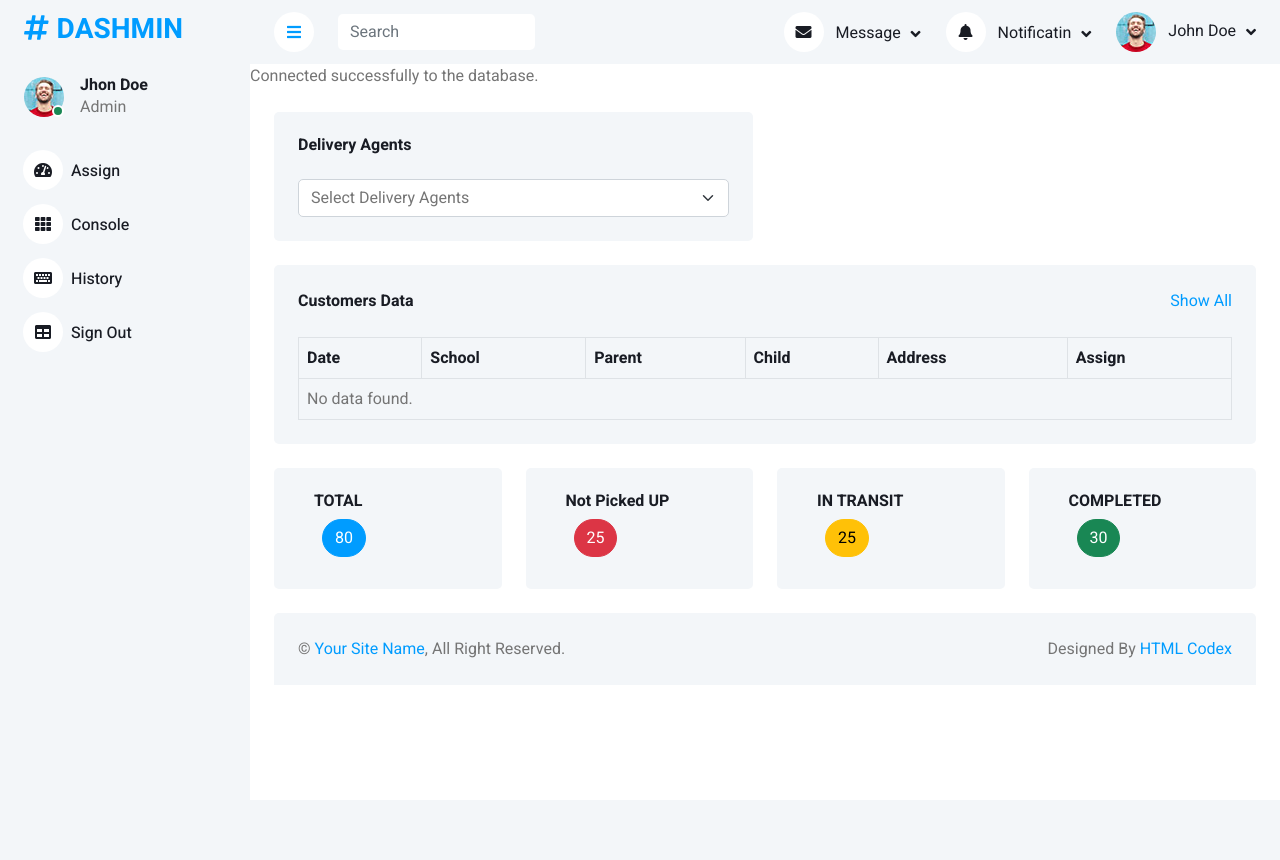
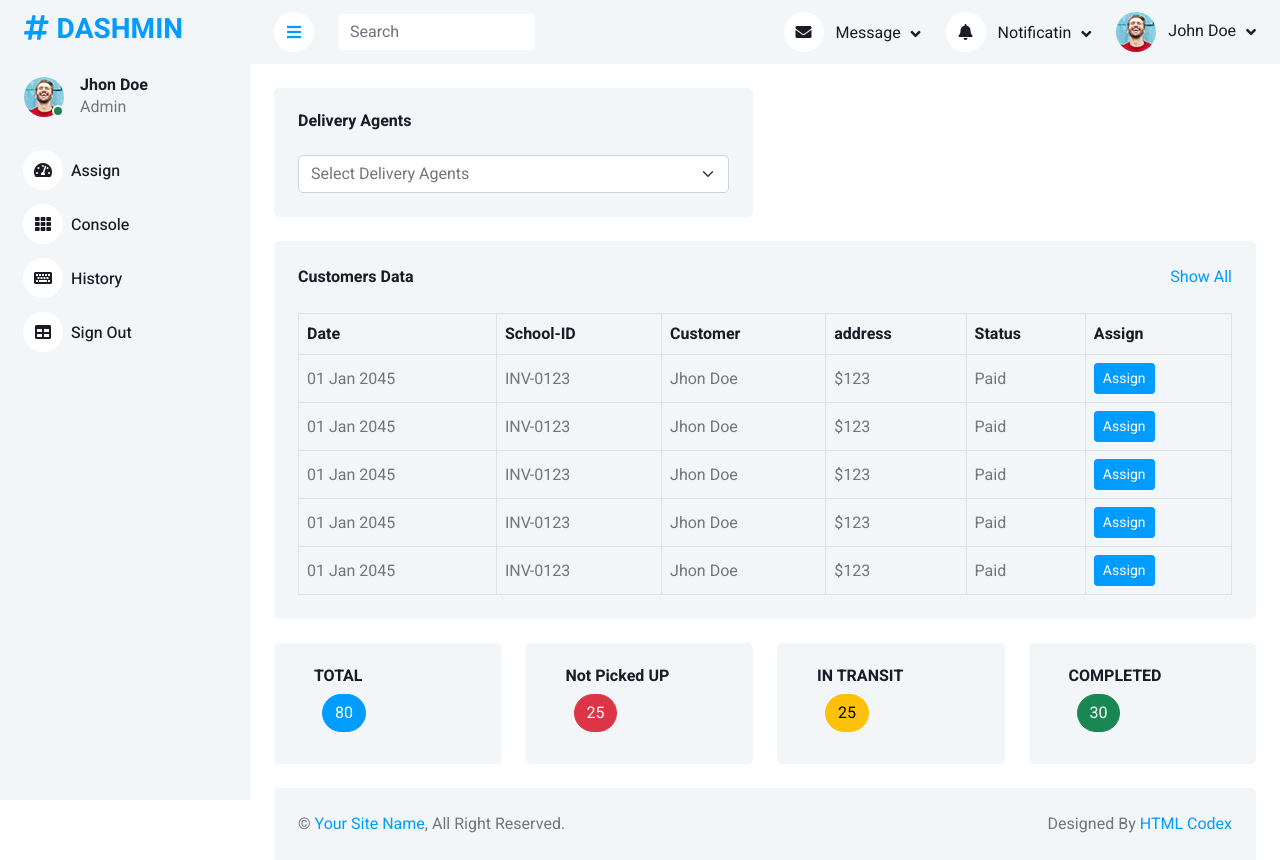
Before and after one commit to sivasai9849/php-app, a PHP site: page / in a window 1280 px wide. Before the commit the page ends 658 px from the top, so only its background shows below. Run offline with PHP 8.4, Linux system fonts and the light colour scheme; data that the repository does not hold is empty; some libraries are stand-ins or nearby versions.

Commit message:
Revert "Rohith"

```diff
--- a/connect.php
+++ /dev/null
@@ -1,20 +0,0 @@
-<?php
-$servername = "localhost"; // Replace with your server name
-$username = "root"; // Replace with your MySQL username
-$password = ""; // Replace with your MySQL password
-$dbname = "lunchbox"; // Replace with your database name
-
-// Create connection
-$conn = new mysqli($servername, $username, $password, $dbname);
-
-// Check connection
-if ($conn->connect_error) {
-    die("Connection failed: " . $conn->connect_error);
-}
-
-// Connected successfully
-echo "Connected successfully to the database.";
-
-// Close connection
-// $conn->close();
-?>
--- a/index.php
+++ b/index.php
@@ -127,15 +127,102 @@
            <!--assign start -->
             <!-- Button Start -->
                  <!-- Form Start -->
+                 <div class="container-fluid pt-4 px-4">
+                    <div class="row g-4">
+
+                        <div class="col-sm-12 col-xl-6">
+                            <div class="bg-light rounded h-100 p-4">
+                                <h6 class="mb-4">Delivery Agents</h6>
 
 
+                                <div class="">
+                                    <select class="form-select" id="floatingSelect"
+                                        aria-label="Floating label select example">
+                                        <option
+                                          class="" selected>Select Delivery Agents </option>
+                                        <option value="1">Balu</option>
+                                        <option value="2">Jagadeesh</option>
+                                        <option value="3">Nani</option>
+                                    </select>
+                                </div>
+
+                            </div>
+                        </div>
+
+                    </div>
+                </div>
             <!-- Form End -->
             <!-- Button End -->
 
-<?php include('./test.php') ?>
+
             <!--assign end -->
             <!-- Recent Sales Start -->
-
+            <div class="container-fluid pt-4 px-4">
+                <div class="bg-light text-center rounded p-4">
+                    <div class="d-flex align-items-center justify-content-between mb-4">
+                        <h6 class="mb-0">Customers Data</h6>
+                        <a href="">Show All</a>
+                    </div>
+                    <div class="table-responsive">
+                        <table class="table text-start align-middle table-bordered table-hover mb-0">
+                            <thead>
+                                <tr class="text-dark">
+                                  <!-- <th scope="col"><input class="form-check-input" type="checkbox"></th>-->
+                                    <th scope="col">Date</th>
+                                    <th scope="col">School-ID</th>
+                                    <th scope="col">Customer</th>
+                                    <th scope="col">address</th>
+                                    <th scope="col">Status</th>
+                                    <th scope="col">Assign</th>
+                                </tr>
+                            </thead>
+                            <tbody>
+                                <tr>
+                                   <!-- <td><input class="form-check-input" type="checkbox"></td>-->
+                                    <td>01 Jan 2045</td>
+                                    <td>INV-0123</td>
+                                    <td>Jhon Doe</td>
+                                    <td>$123</td>
+                                    <td>Paid</td>
+                                    <td><a class="btn btn-sm btn-primary" href="">Assign</a></td>
+                                </tr>
+                                <tr>
+                                   <!-- <td><input class="form-check-input" type="checkbox"></td>-->                                    <td>01 Jan 2045</td>
+                                    <td>INV-0123</td>
+                                    <td>Jhon Doe</td>
+                                    <td>$123</td>
+                                    <td>Paid</td>
+                                    <td><a class="btn btn-sm btn-primary" href="">Assign</a></td>
+                                </tr>
+                                <tr>
+                                   <!-- <td><input class="form-check-input" type="checkbox"></td>-->                                    <td>01 Jan 2045</td>
+                                    <td>INV-0123</td>
+                                    <td>Jhon Doe</td>
+                                    <td>$123</td>
+                                    <td>Paid</td>
+                                    <td><a class="btn btn-sm btn-primary" href="">Assign</a></td>
+                                </tr>
+                                <tr>
+                                   <!-- <td><input class="form-check-input" type="checkbox"></td>-->                                    <td>01 Jan 2045</td>
+                                    <td>INV-0123</td>
+                                    <td>Jhon Doe</td>
+                                    <td>$123</td>
+                                    <td>Paid</td>
+                                    <td><a class="btn btn-sm btn-primary" href="">Assign</a></td>
+                                </tr>
+                                <tr>
+                                   <!-- <td><input class="form-check-input" type="checkbox"></td>-->                                    <td>01 Jan 2045</td>
+                                    <td>INV-0123</td>
+                                    <td>Jhon Doe</td>
+                                    <td>$123</td>
+                                    <td>Paid</td>
+                                    <td><a class="btn btn-sm btn-primary" href="">Assign</a></td>
+                                </tr>
+                            </tbody>
+                        </table>
+                    </div>
+                </div>
+            </div>
             <!-- Recent Sales End -->
 
 
@@ -180,7 +267,6 @@
                     </div>
                 </div>
             </div>
-
             <!-- Status End -->
                 <!-- Footer Start -->
                 <div class="container-fluid pt-4 px-4">
--- a/test.php
+++ /dev/null
@@ -1,158 +0,0 @@
-<?php
-require_once "connect.php"; // Replace with the correct path to your connect.php file
-
-function fetchDeliveryAgents()
-{
-    global $conn; // Assuming $conn is the database connection variable defined in connect.php
-
-    // SQL query to fetch delivery agent names
-    $sql = "SELECT agent_id, agent_name FROM deliveryagent";
-
-    // Execute the query
-    $result = $conn->query($sql);
-
-    // Check if any rows are returned
-    if ($result->num_rows > 0) {
-        // Loop through the rows and fetch data
-        while ($row = $result->fetch_assoc()) {
-            $agentId = $row["agent_id"];
-            $agentName = $row["agent_name"];
-
-            // Create option with agent ID as value and agent name as display text
-            echo '<option value="' . $agentId . '">' . $agentName . '</option>';
-        }
-    } else {
-        echo '<option value="" disabled>No delivery agents found</option>';
-    }
-}
-?>
-
-<div class="container-fluid pt-4 px-4">
-    <div class="row g-4">
-        <div class="col-sm-12 col-xl-6">
-            <div class="bg-light rounded h-100 p-4">
-                <h6 class="mb-4">Delivery Agents</h6>
-                <div class="">
-                    <select class="form-select" id="floatingSelect" aria-label="Floating label select example">
-                        <option class="" selected>Select Delivery Agents</option>
-                        <?php fetchDeliveryAgents(); ?>
-                    </select>
-                </div>
-            </div>
-        </div>
-    </div>
-</div>
-
-<div class="container-fluid pt-4 px-4">
-    <div class="bg-light text-center rounded p-4">
-        <div class="d-flex align-items-center justify-content-between mb-4">
-            <h6 class="mb-0">Customers Data</h6>
-            <a href="#">Show All</a>
-        </div>
-        <div class="table-responsive">
-            <table class="table text-start align-middle table-bordered table-hover mb-0">
-                <thead>
-                    <tr class="text-dark">
-                        <th scope="col">Date</th>
-                        <th scope="col">School</th>
-                        <th scope="col">Parent</th>
-                        <th scope="col">Child</th>
-                        <th scope="col">Address</th>
-                        <th scope="col">Assign</th>
-                    </tr>
-                </thead>
-                <tbody>
-                    <?php
-                    require_once "connect.php"; // Replace with the correct path to your connect.php file
-
-                    function fetchData()
-                    {
-                        global $conn; // Assuming $conn is the database connection variable defined in connect.php
-
-                        // SQL query to fetch data from the table
-                        $sql = "SELECT
-                            p.p_name AS parent_name,
-                            c.c_name AS child_name,
-                            a.apartment,
-                            a.area,
-                            a.pincode,
-                            s.s_name AS school_name,
-                            c.c_id AS child_id
-                        FROM
-                            parent p
-                            INNER JOIN address a ON p.addr_id = a.addr_id
-                            INNER JOIN child c ON p.p_id = c.p_id
-                            INNER JOIN school s ON c.s_id = s.s_id";
-
-
-                        // Execute the query
-                        $result = $conn->query($sql);
-
-                        // Check if any rows are returned
-                        if ($result->num_rows > 0) {
-                            // Fetch and display the data
-                            while ($row = $result->fetch_assoc()) {
-                                $date  = date('Y-m-d');
-                                $schoolName = $row["school_name"];
-                                $parentName = $row["parent_name"];
-                                $address = $row["apartment"] . ", " . $row["area"] . ", " . $row["pincode"];
-                                $childName = $row["child_name"];
-                                $childId = $row["child_id"];
-
-                                echo "<tr>";
-                                echo "<td>" . $date . "</td>";
-                                echo "<td>" . $schoolName . "</td>";
-                                echo "<td>" . $parentName . "</td>";
-                                echo "<td>" . $childName . "</td>";
-                                echo "<td>" . $address . "</td>";
-                                echo "<td><button class='btn btn-sm btn-primary assign-btn' data-cid='" . $childId . "'>Assign</button></td>";
-                                echo "</tr>";
-                            }
-                        } else {
-                            echo "<tr>";
-                            echo "<td colspan='6'>No data found.</td>";
-                            echo "</tr>";
-                        }
-                    }
-
-                    fetchData();
-                    ?>
-                </tbody>
-            </table>
-        </div>
-    </div>
-</div>
-
-<script src="https://code.jquery.com/jquery-3.6.0.min.js"></script>
-<script>
-    $(document).ready(function () {
-        // Assign button click event
-        $(".assign-btn").click(function () {
-            var cId = $(this).data("cid");
-            var agentId = $("#floatingSelect").val();// Get the selected agent ID from the dropdown
-            console.log(cId);
-            console.log(agentId);
-
-
-            // AJAX request to assign the trip
-            $.ajax({
-                url: "./assign_trip.php", // Replace with the path to your assign_trip.php file
-                method: "POST",
-                data: {
-                    cId: cId,
-                    agentId: agentId // Pass the selected agent ID
-                },
-                success: function (response) {
-                    // Handle the response
-                    console.log(response);
-                    alert("Trip assigned successfully.");
-                },
-                error: function (xhr, status, error) {
-                    // Handle the error
-                    console.error(xhr.responseText);
-                    alert("Failed to assign trip. Please try again.");
-                }
-            });
-        });
-    });
-</script>
```
Also changed, not shown: assign.php (deleted, +0 -154 lines), assign_trip.php (deleted, +0 -20 lines).
